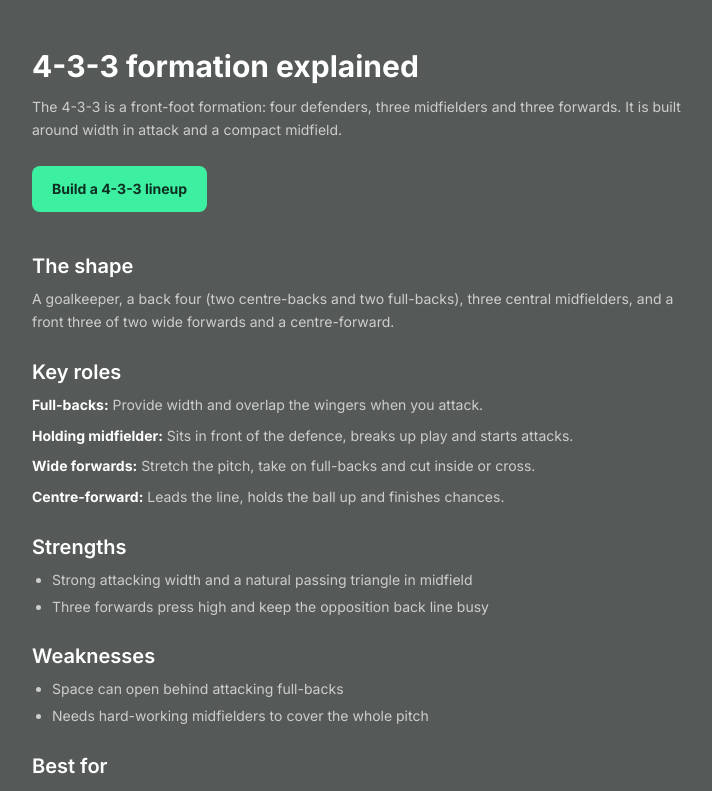
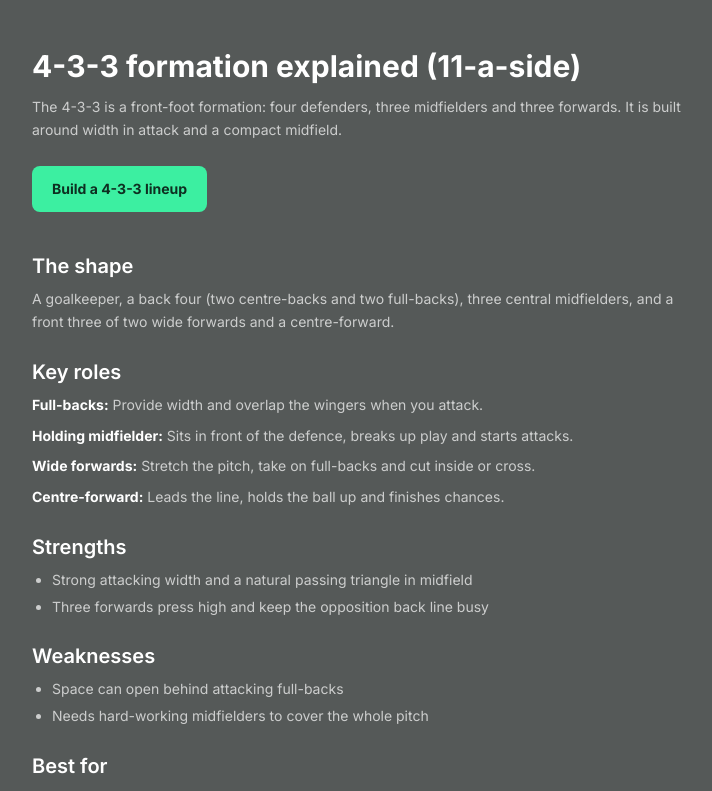
Before and after one commit to Abdulsamad-22/startingXI, a Next.js app: page /formations/4-3-3 in a window 1280 px wide. Shown: the top 791 px of the page, without its empty margins (272-984 px from the left). Built offline with nearby package versions, Linux system fonts and the light colour scheme; no server answers.

Commit message:
update: add the format size next to the formation being explained

```diff
--- a/app/formations/[slug]/page.tsx
+++ b/app/formations/[slug]/page.tsx
@@ -16,7 +16,7 @@ export async function generateMetadata({
   const guide = FORMATION_GUIDES.find((f) => f.slug === slug);
   if (!guide) return {};
   return {
-    title: `${guide.name} Formation: Roles, Strengths and Free Lineup Maker`,
+    title: `${guide.name} Formation (${guide.formatSize}-a-side): Roles, Strengths and Free Lineup Maker`,
     description: `How the ${guide.name} formation works, who plays where, and when to use it. Build your ${guide.name} lineup free and download it as an image.`,
     alternates: { canonical: `/formations/${guide.slug}` },
   };
@@ -35,7 +35,7 @@ export default async function FormationPage({
     <main className="min-h-screen text-white px-4 py-12">
       <article className="max-w-2xl mx-auto text-sm leading-relaxed text-white/70">
         <h1 className="text-3xl font-bold text-white mb-3">
-          {guide.name} formation explained
+          {guide.name} formation explained ({guide.formatSize}-a-side)
         </h1>
         <p className="mb-6">{guide.intro}</p>
 
```
